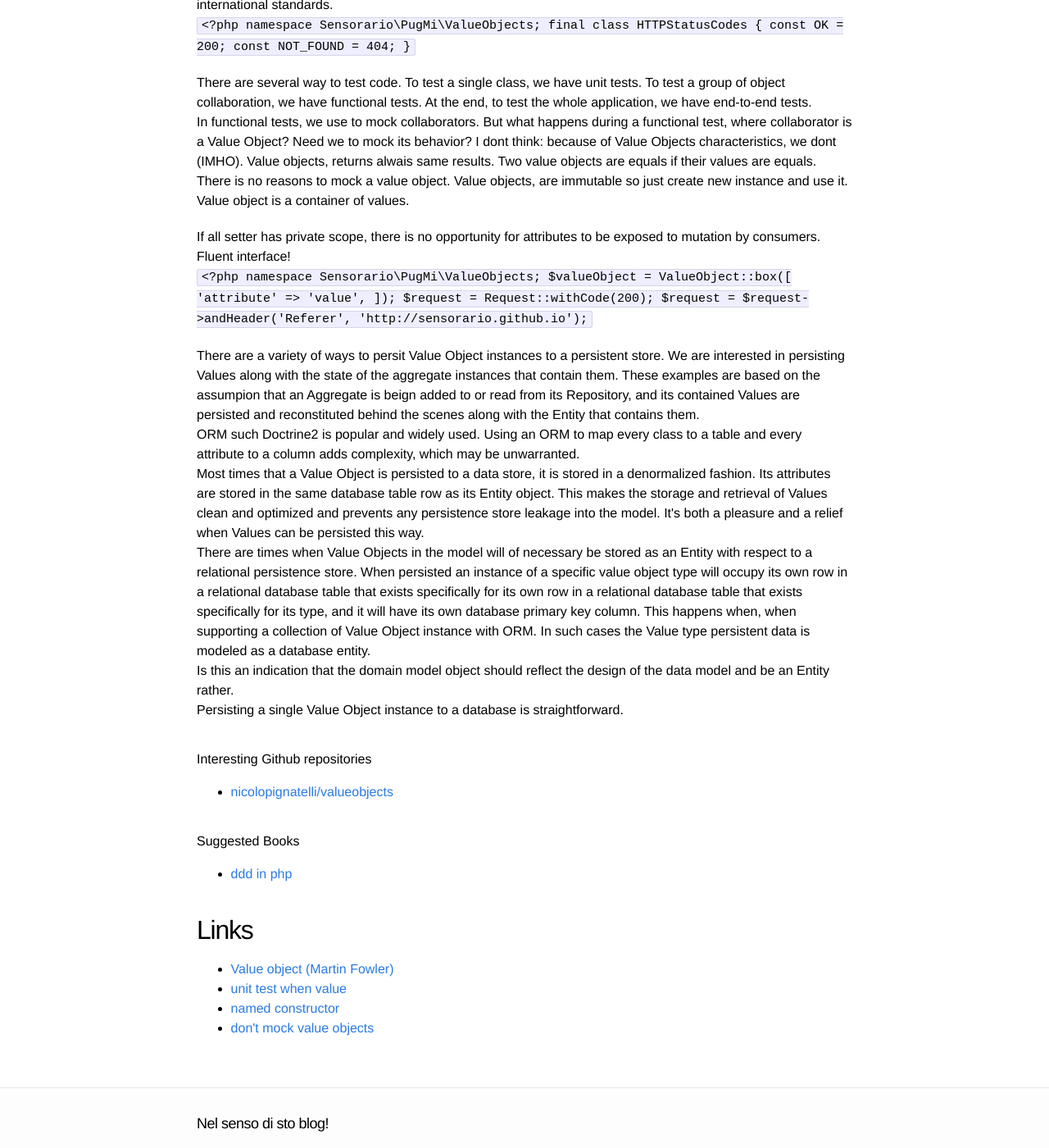
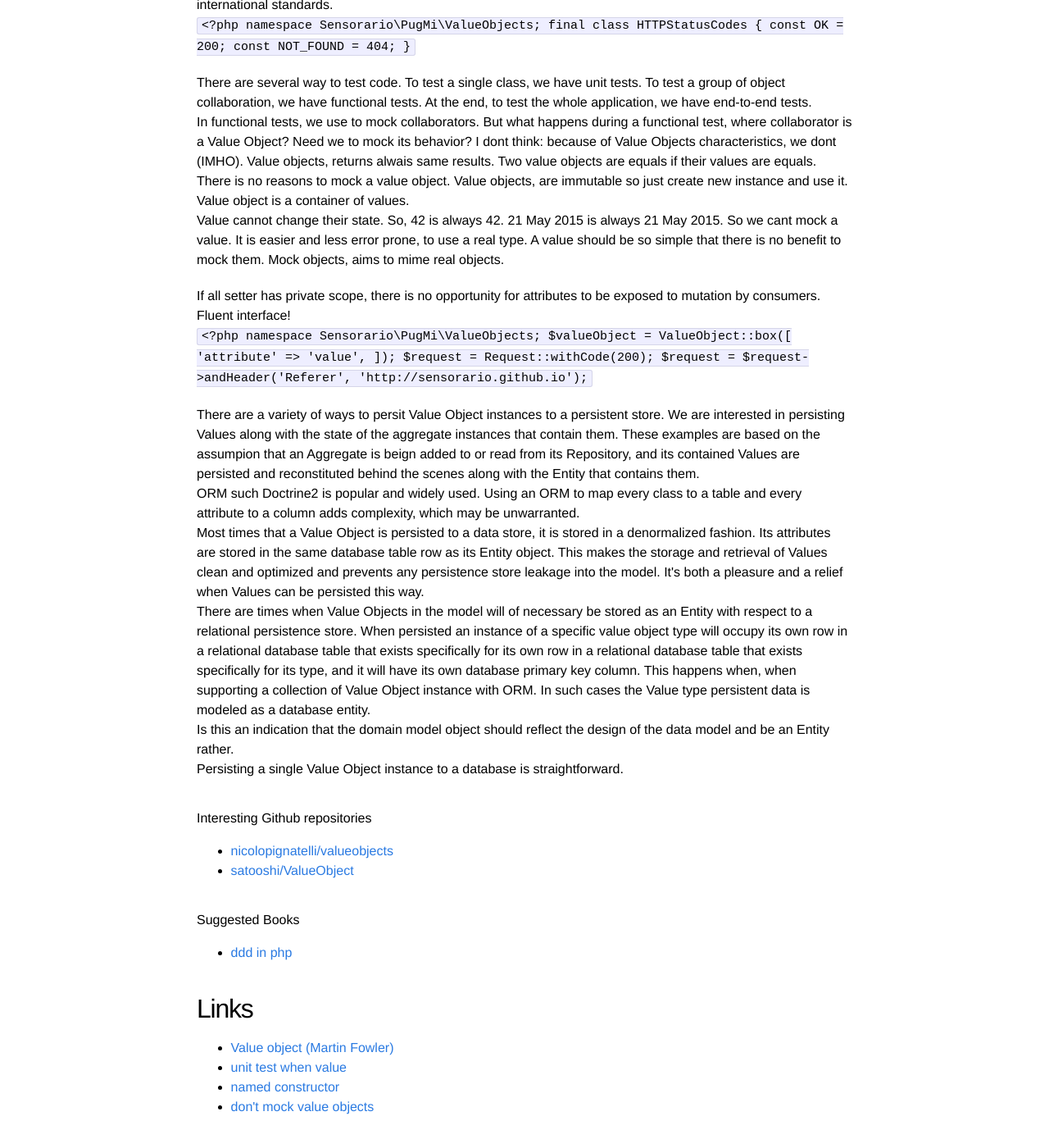
Before and after one commit to sensorario/sensorario.github.io, a Jekyll site: the page built from _posts/2015-05-01-value-objects.markdown, in a window 1280 px wide and 1400 px high, scrolled down 4295 px. Shown: the whole window at 82% size. Built offline with Jekyll 4.4.1, drawn with Linux system fonts in a browser that asks for light colours.

Commit message:
Addede short sentences to test chapter and a new link

```diff
--- a/_posts/2015-05-01-value-objects.markdown
+++ b/_posts/2015-05-01-value-objects.markdown
@@ -248,6 +248,7 @@ categories: DDD
     <p>There are several way to test code. To test a single class, we have unit tests. To test a group of object collaboration, we have functional tests. At the end, to test the whole application, we have end-to-end tests.</p>
     <p>In functional tests, we use to mock collaborators. But what happens during a functional test, where collaborator is a Value Object? Need we to mock its behavior? I dont think: because of Value Objects characteristics, we dont (IMHO). Value objects, returns alwais same results. Two value objects are equals if their values are equals.</p>
     <p>There is no reasons to mock a value object. Value objects, are immutable so just create new instance and use it. Value object is a container of values.</p>
+    <p>Value cannot change their state. So, 42 is always 42. 21 May 2015 is always 21 May 2015. So we cant mock a value. It is easier and less error prone, to use a real type. A value should be so simple that there is no benefit to mock them. Mock objects, aims to mime real objects.</p>
 </div>
 
 <div class="implementation">
@@ -279,6 +280,7 @@ categories: DDD
     <h1>Interesting Github repositories</h1>
     <ul>
         <li><a href="https://github.com/nicolopignatelli/valueobjects">nicolopignatelli/valueobjects</a></li>
+        <li><a href="https://github.com/satooshi/ValueObject">satooshi/ValueObject</a></li>
     </ul>
 
     <h1>Suggested Books</h1>
```
